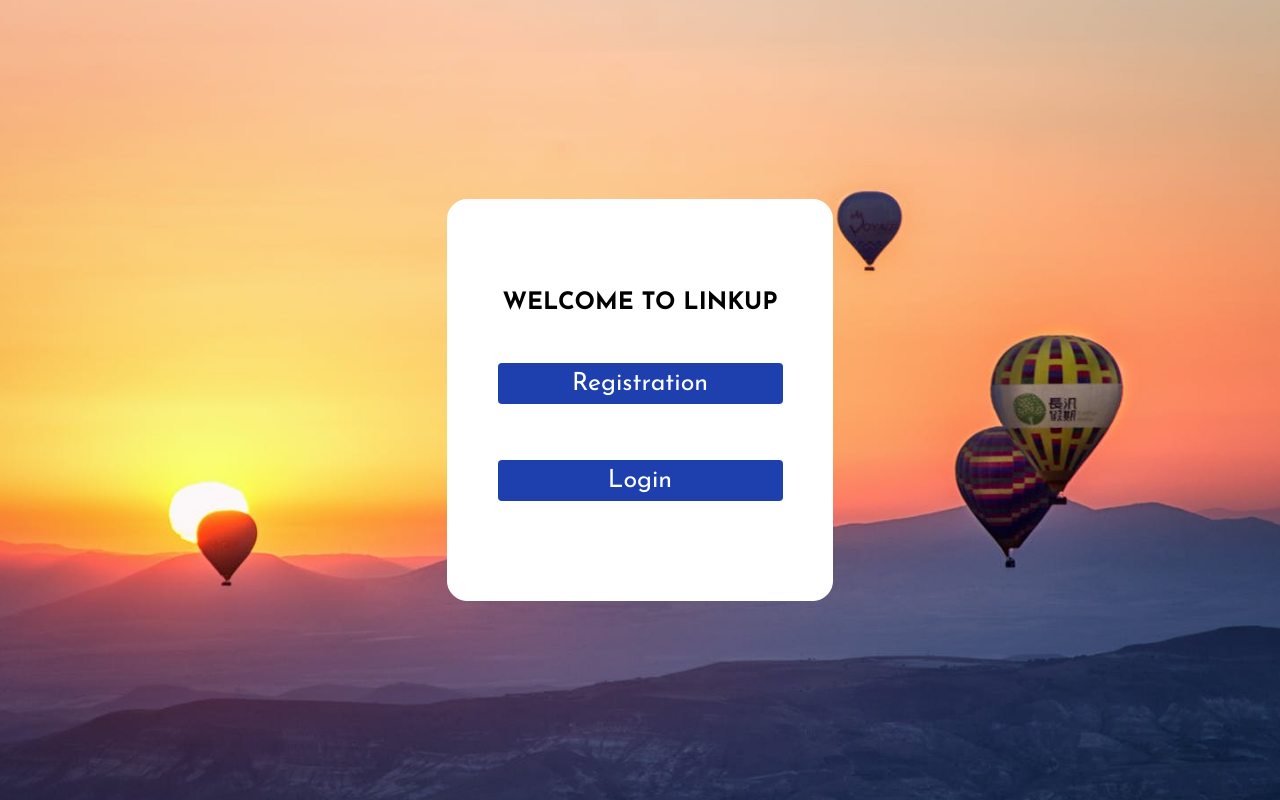
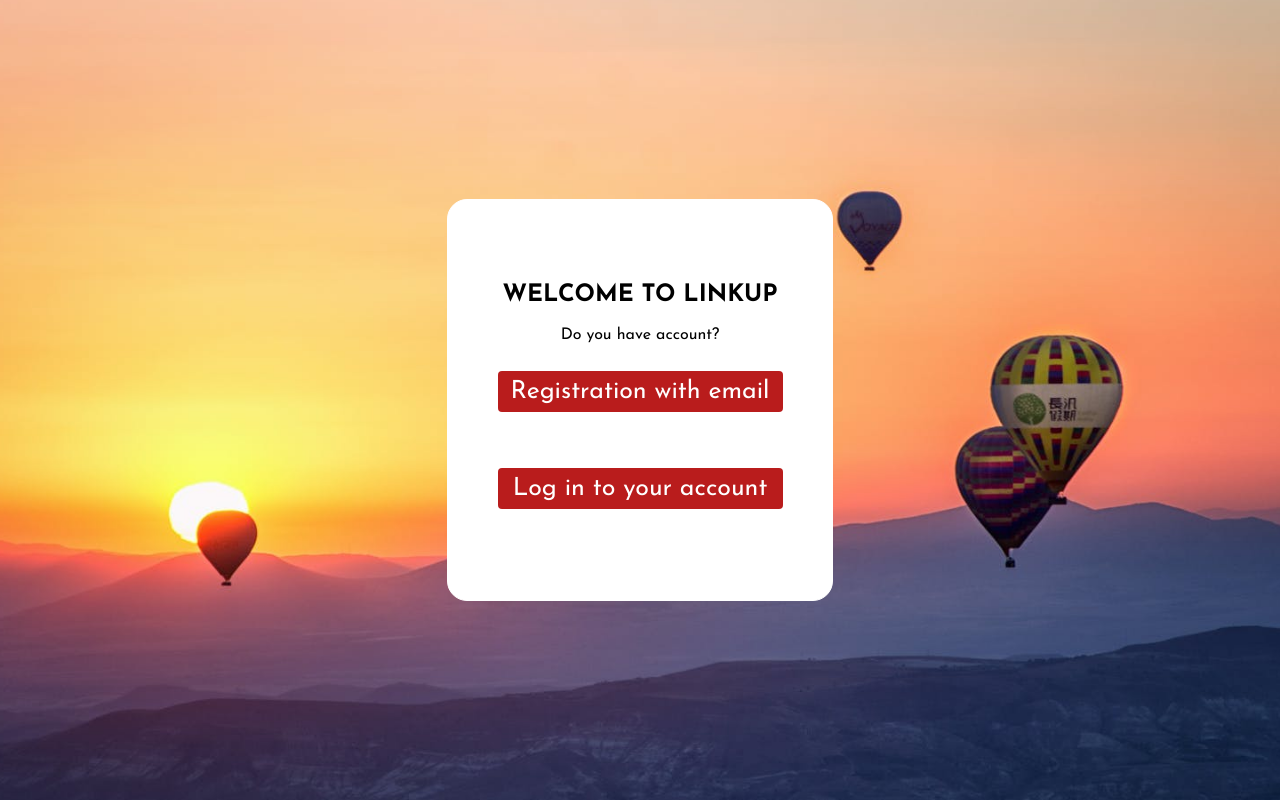
Before and after one commit to Maksimkarpeko/social-mediaRandom-Name, a React (Vite) app: page / in a window 1280 px wide. Built offline with nearby package versions, Linux system fonts and the light colour scheme.

Commit message:
feat:update UI

```diff
--- a/src/app/GlobalStyle.css
+++ b/src/app/GlobalStyle.css
@@ -2,7 +2,7 @@ body {
 	background: url(../shared/assets/image13.png);
 	height: 100%;
 	background-size: cover;
-  background-position: center;
+	background-position: center;
 	background-repeat: no-repeat;
 	font-family: 'Josefin Sans', sans-serif;
 	margin: 0;
--- a/src/features/RegistrationForm/styles/RegistrationForm.module.css
+++ b/src/features/RegistrationForm/styles/RegistrationForm.module.css
@@ -27,11 +27,11 @@
 
 .link {
 	text-decoration: none;
-	color: rgb(0, 255, 68);
+	color: rgb(255, 0, 0);
 	transition: 500ms all;
 }
 .link:hover {
-	border-bottom: 2px solid rgb(0, 255, 68);
+	border-bottom: 2px solid rgb(255, 0, 0);
 	transform: scale(1.05);
 }
 .error {
--- a/src/features/SingForm/style/SingForm.module.css
+++ b/src/features/SingForm/style/SingForm.module.css
@@ -29,11 +29,11 @@
 }
 .link {
 	text-decoration: none;
-	color: rgb(0, 255, 68);
+	color: rgb(255, 0, 0);
 	transition: 500ms all;
 }
 .link:hover {
-	border-bottom: 2px solid rgb(0, 255, 68);
+	border-bottom: 2px solid rgb(255, 0, 0);
 	transform: scale(1.05);
 }
 .error {
--- a/src/page/StartPage/StartPage.tsx
+++ b/src/page/StartPage/StartPage.tsx
@@ -7,12 +7,14 @@ export const StartPage = () => {
 		<>
 			<div className={style.containerPage}>
 				<h2>WELCOME TO LINKUP</h2>
+				<span>Do you have account?</span>
 				<Link to={Links.registration} className={style.link}>
-					<Button text='Registration' anotherСlass={style.button} />
+					<Button text='Registration with email' anotherСlass={style.button} />
 				</Link>
 				<Link to={Links.login} className={style.link}>
-					<Button text='Login' anotherСlass={style.button} />
+					<Button text='Log in to your account' anotherСlass={style.button} />
 				</Link>
+
 			</div>
 		</>
 	);
--- a/src/shared/styles/ui/Button.module.css
+++ b/src/shared/styles/ui/Button.module.css
@@ -1,5 +1,5 @@
 .button {
-	@apply bg-blue-800 text-white py-2 px-3 rounded border-none my-3;
+	@apply bg-red-700 text-white py-2 px-3 rounded border-none my-3;
 	width: 285px;
 	cursor: pointer;
 	transition: 500ms all;
```
